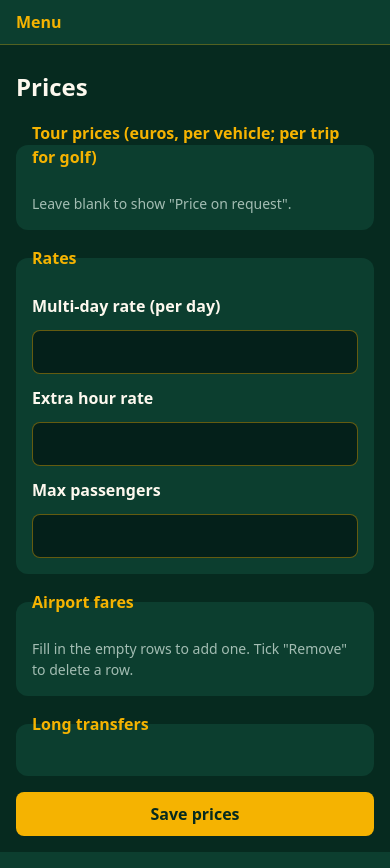
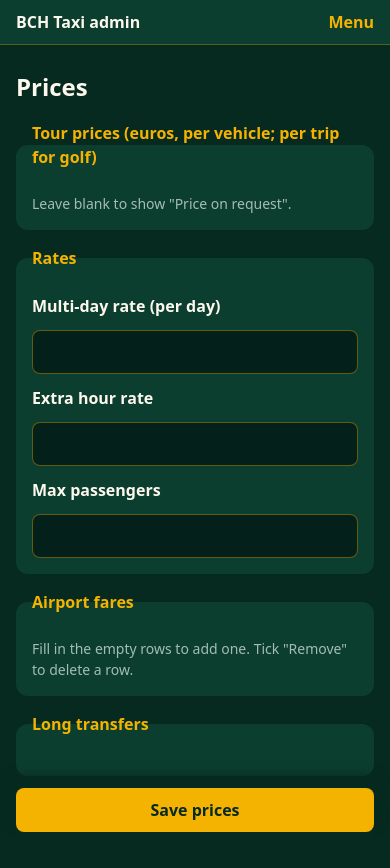
Before and after one commit to jeligambles-dev/bachins-taxi, a Python web app: template server/templates/admin/prices.html in a window 390 px wide. Run offline with Jinja, Linux system fonts and the light colour scheme; the template is opened without the code that fills it, so the values that code supplies are empty.

Commit message:
style: phone-first admin
Co-Authored-By: Claude Sonnet 5.5 <noreply@anthropic.com>

```diff
--- a/server/static/admin.css
+++ b/server/static/admin.css
@@ -1,7 +1,9 @@
 :root { --bg:#062a1f; --card:#0c3e2f; --field:#04201a; --cream:#fdf8ee; --grey:#a3bdb3; --gold:#f5b301; --on-gold:#062a1f; --err:#ff9b8a; }
 * { box-sizing: border-box; }
 body { margin:0; background:var(--bg); color:var(--cream); font:16px/1.5 system-ui,-apple-system,"Segoe UI",sans-serif; }
-main { max-width:40rem; margin:0 auto; padding:16px; }
+main { max-width:40rem; margin:0 auto; padding:16px 16px 32px; }
+img, table { max-width:100%; }
+main { overflow-wrap:anywhere; }
 h1 { font-size:1.5rem; margin:.5rem 0 1rem; }
 a { color:var(--gold); }
 .top { background:var(--card); border-bottom:1px solid rgba(245,179,1,.3); }
@@ -35,7 +37,7 @@ details.card summary { cursor:pointer; min-height:44px; display:flex; align-item
 .flash ul { margin:0; padding-left:1.2rem; }
 .banner p { margin:0 0 8px; }
 .btn.dark { background:var(--on-gold); color:var(--gold); }
-.btn.sticky { position:sticky; bottom:12px; }
+.btn.sticky { position:sticky; bottom:12px; width:100%; min-height:52px; box-shadow:0 14px 0 var(--bg), 0 -10px 14px 2px var(--bg); z-index:5; }
 .item { flex-direction:row; align-items:center; justify-content:space-between; flex-wrap:wrap; margin-bottom:12px; }
 .actions { display:flex; gap:8px; flex-wrap:wrap; align-items:center; margin:0 0 12px; }
 .actions form { margin:0; }
@@ -51,3 +53,22 @@ h2 { font-size:1.15rem; margin:1.5rem 0 .75rem; color:var(--gold); }
 .thumb img { width:100%; height:auto; aspect-ratio:1; object-fit:cover; border-radius:8px; }
 .thumb .btn { display:flex; align-items:center; justify-content:center; text-decoration:none; }
 .btn { display:inline-flex; align-items:center; justify-content:center; }
+
+.nav summary { justify-content:space-between; }
+.nav .brand { color:var(--cream); }
+.nav nav a[aria-current=page] { color:var(--gold); font-weight:700; border-left:3px solid var(--gold); padding-left:10px; margin-left:-13px; }
+.flash.ok::before { content:"\2713  "; }
+@media (min-width:900px) {
+  .nav summary { pointer-events:none; }
+  .nav .menu { display:none; }
+  .nav { max-width:64rem; margin:0 auto; }
+  .nav summary { padding:0 16px; }
+  .nav nav { flex-direction:row; flex-wrap:wrap; align-items:center; gap:4px 20px; padding:0 16px 8px; }
+  .nav nav a[aria-current=page] { border-left:0; margin-left:0; padding-left:0; border-bottom:3px solid var(--gold); }
+  .nav nav form { margin-left:auto; }
+  .nav nav .link { width:auto; }
+  main { max-width:48rem; padding-top:24px; }
+  .btn.sticky { position:static; width:auto; box-shadow:none; align-self:flex-start; min-width:12rem; }
+}
+details.card { gap:0; }
+details.card[open] > summary { margin-bottom:4px; }
--- a/server/templates/admin/base.html
+++ b/server/templates/admin/base.html
@@ -11,15 +11,15 @@
 {% block nav %}
 <header class="top">
   <details class="nav">
-    <summary>Menu</summary>
+    <summary><span class="brand">BCH Taxi admin</span><span class="menu">Menu</span></summary>
     <nav>
-      <a href="/admin/">Dashboard</a>
-      <a href="/admin/prices">Prices</a>
-      <a href="/admin/tours">Tours</a>
-      <a href="/admin/multi-day">Multi-day</a>
-      <a href="/admin/photos">Photos</a>
-      <a href="/admin/text">Text</a>
-      <a href="/admin/contact">Contact</a>
+      <a href="/admin/"{% if request.path in ('/admin','/admin/') %} aria-current="page"{% endif %}>Dashboard</a>
+      <a href="/admin/prices"{% if request.path.startswith('/admin/prices') %} aria-current="page"{% endif %}>Prices</a>
+      <a href="/admin/tours"{% if request.path.startswith('/admin/tours') %} aria-current="page"{% endif %}>Tours</a>
+      <a href="/admin/multi-day"{% if request.path.startswith('/admin/multi-day') %} aria-current="page"{% endif %}>Multi-day</a>
+      <a href="/admin/photos"{% if request.path.startswith('/admin/photos') %} aria-current="page"{% endif %}>Photos</a>
+      <a href="/admin/text"{% if request.path.startswith('/admin/text') %} aria-current="page"{% endif %}>Text</a>
+      <a href="/admin/contact"{% if request.path.startswith('/admin/contact') %} aria-current="page"{% endif %}>Contact</a>
       <form method="post" action="/admin/logout">
         <input type="hidden" name="csrf" value="{{ csrf_token() }}">
         <button type="submit" class="link">Log out</button>
@@ -34,5 +34,10 @@
 {% endwith %}
 {% block content %}{% endblock %}
 </main>
+<script>
+(function(){var d=document.querySelector("details.nav");if(!d||!window.matchMedia)return;
+var m=matchMedia("(min-width:900px)");function f(){if(m.matches)d.open=true;}f();
+(m.addEventListener?m.addEventListener("change",f):m.addListener(f));})();
+</script>
 </body>
 </html>
--- a/server/templates/admin/prices.html
+++ b/server/templates/admin/prices.html
@@ -65,6 +65,6 @@
     {% endfor %}
   </fieldset>
 
-  <button type="submit" class="btn">Save prices</button>
+  <button type="submit" class="btn sticky">Save prices</button>
 </form>
 {% endblock %}
```
